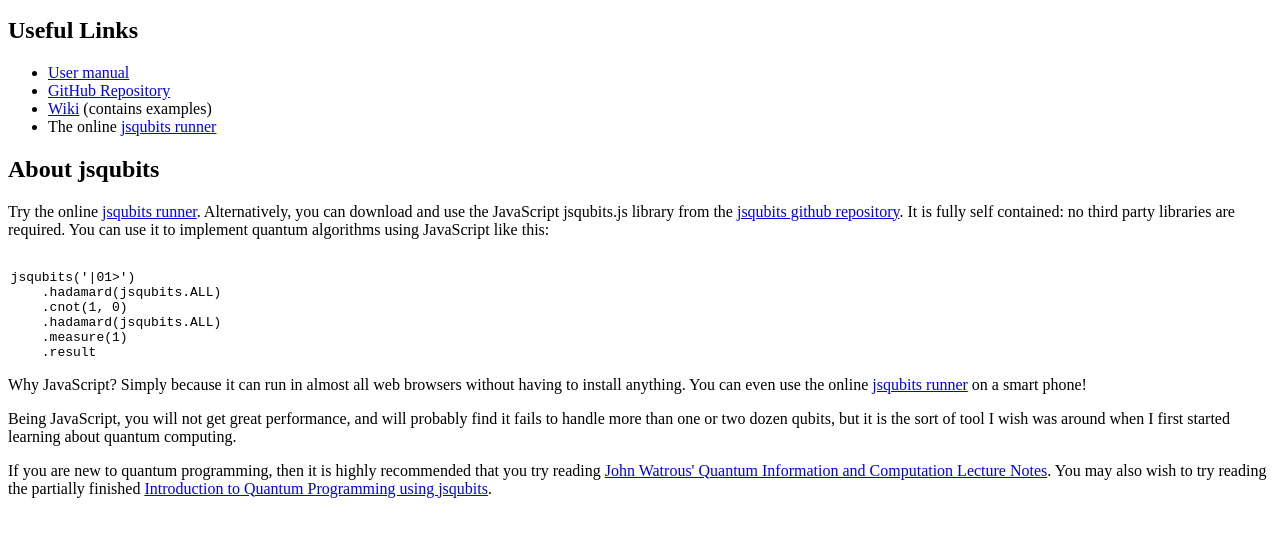
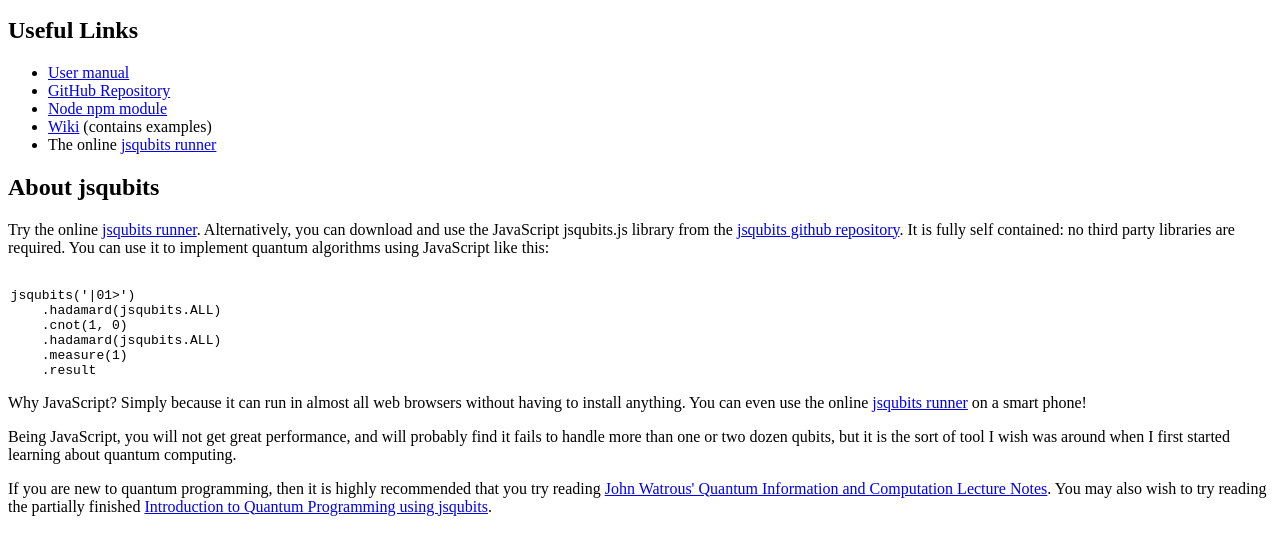
Before and after one commit to davidbkemp/jsqubits, a plain HTML site: page index.html in a window 1280 px wide. Shown: the part 101-656 px from the top of the page. Drawn offline with Linux system fonts and the light colour scheme.

Commit message:
Add a link to the Node npm module to the web site home page

```diff
--- a/index.html
+++ b/index.html
@@ -27,6 +27,7 @@
 <ul>
     <li><a href="http://davidbkemp.github.com/jsqubits/jsqubitsManual.html">User manual</a></li>
     <li><a href="https://github.com/davidbkemp/jsqubits">GitHub Repository</a></li>
+    <li><a href="https://npmjs.org/package/jsqubits">Node npm module</a></li>
     <li><a href="https://github.com/davidbkemp/jsqubits/wiki">Wiki</a> (contains examples)</li>
     <li>The online <a href="http://davidbkemp.github.com/jsqubits/jsqubitsRunner.html">jsqubits runner</a></li>
 </ul>
```
